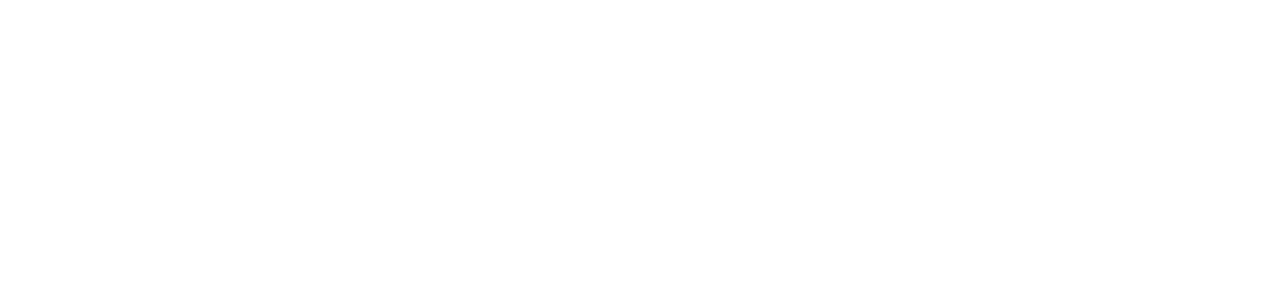
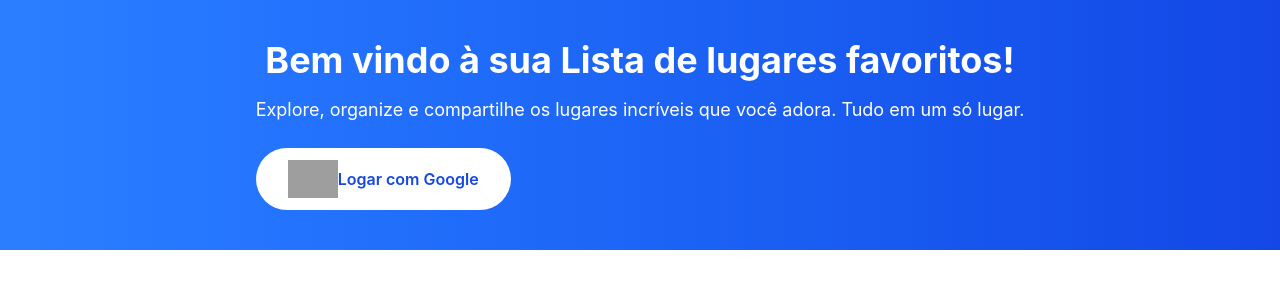
Before and after one commit to allanmoreira/angular-passeio, an Angular app: page / in a window 1280 px wide. Shown: the top 300 px of the page. Built offline with nearby package versions, Linux system fonts and the light colour scheme; grey boxes are pictures that could not be loaded.

Commit message:
Página home

```diff
--- a/src/app/app-routing-module.ts
+++ b/src/app/app-routing-module.ts
@@ -1,13 +1,20 @@
 import { NgModule } from '@angular/core';
 import { RouterModule, Routes } from '@angular/router';
+import { HomeComponent } from './home/home.component';
 
-const routes: Routes = [{
-  path: 'paginas',
-  loadChildren: () => import('./template/template-module').then(m => m.TemplateModule),
-}];
+const routes: Routes = [
+  {
+    path: '',
+    component: HomeComponent,
+  },
+  {
+    path: 'paginas',
+    loadChildren: () => import('./template/template-module').then((m) => m.TemplateModule),
+  },
+];
 
 @NgModule({
   imports: [RouterModule.forRoot(routes)],
-  exports: [RouterModule]
+  exports: [RouterModule],
 })
-export class AppRoutingModule { }
+export class AppRoutingModule {}
--- /dev/null
+++ b/src/app/home/home.component.html
@@ -0,0 +1,21 @@
+<div class="py-10 bg-gradient-to-r from-blue-500 to-blue-700 text-white flex flex-col justify-center items-center">
+  <div class="text-center px-6">
+
+    <h1 class="text-4xl font-bold mb-4">Bem vindo à sua Lista de lugares favoritos!</h1>
+    <p class="text-lg mb-6">Explore, organize e compartilhe os lugares incríveis que você adora. Tudo em um só
+      lugar.</p>
+
+    @if (isLoggedIn()) {
+      <button (click)="navegar();"
+              class="bg-white text-blue-400 font-semibold py-3 px-8 rounded-full hover:bg-gray-100 flex space-x-3 items-center">
+        Olá {{ profile?.nome }}, clique aqui para aproveitar o site
+      </button>
+    } @else {
+      <button (click)="loginGoogle();"
+              class="bg-white text-blue-700 font-semibold py-3 px-8 rounded-full hover:bg-gray-100 flex space-x-3 items-center">
+        <img width="50px" src="https://cdn1.iconfinder.com/data/icons/google-s-logo/150/Google_Icons-09-512.png" />
+        Logar com Google
+      </button>
+    }
+  </div>
+</div>
--- /dev/null
+++ b/src/app/home/home.component.ts
@@ -0,0 +1,27 @@
+import { Component } from '@angular/core';
+import { ProfileModel } from './profile.model';
+import { Router } from '@angular/router';
+
+@Component({
+  selector: 'app-home',
+  standalone: false,
+  templateUrl: './home.component.html',
+  styleUrl: './home.component.scss',
+})
+export class HomeComponent {
+  profile: ProfileModel | undefined;
+
+  constructor(private router: Router) {}
+
+  navegar(){
+    this.router.navigate(['/paginas/galeria']);
+  }
+
+  loginGoogle(){
+
+  }
+
+  isLoggedIn(): boolean{
+    return !!this.profile;
+  }
+}
--- /dev/null
+++ b/src/app/home/profile.model.ts
@@ -0,0 +1,4 @@
+export interface ProfileModel{
+  email: string;
+  nome: string;
+}
```
Also changed, not shown: src/app/app-module.ts (+3 -5 lines), src/app/home/home.component.scss (added).
